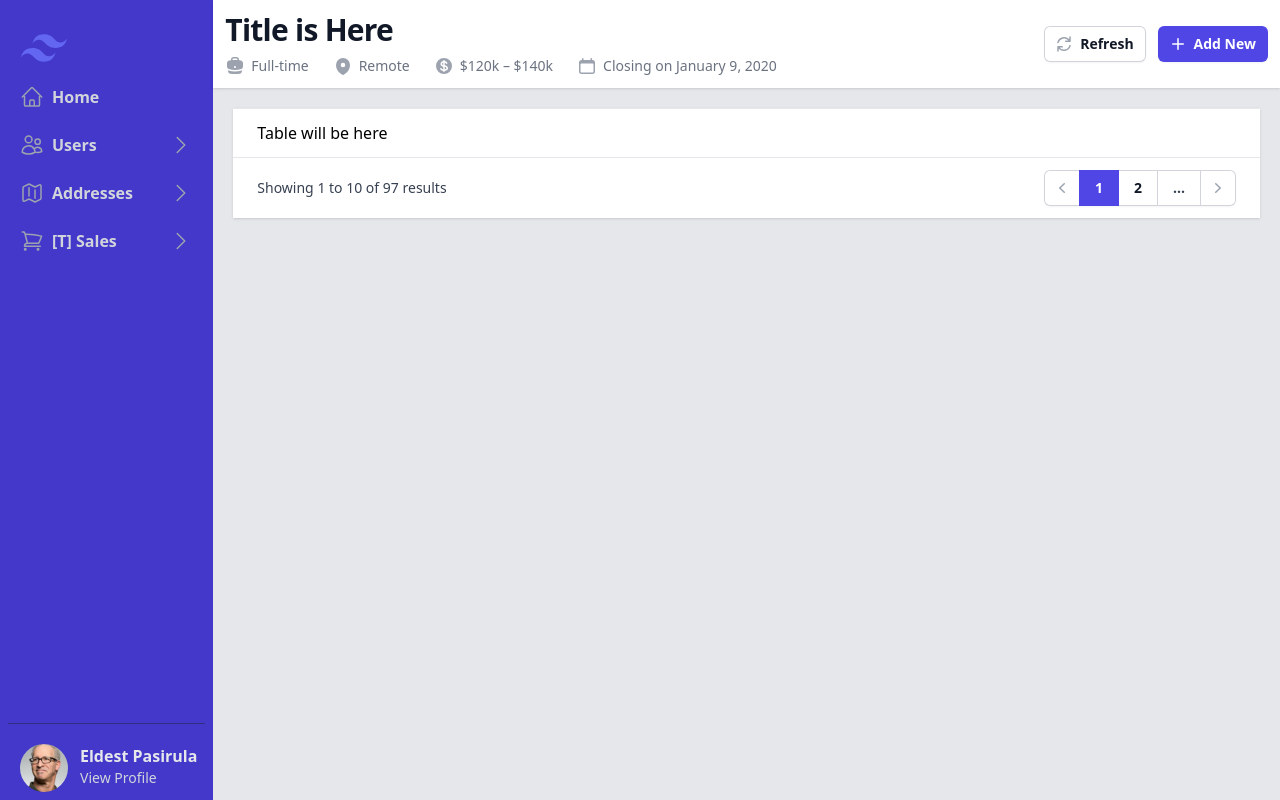
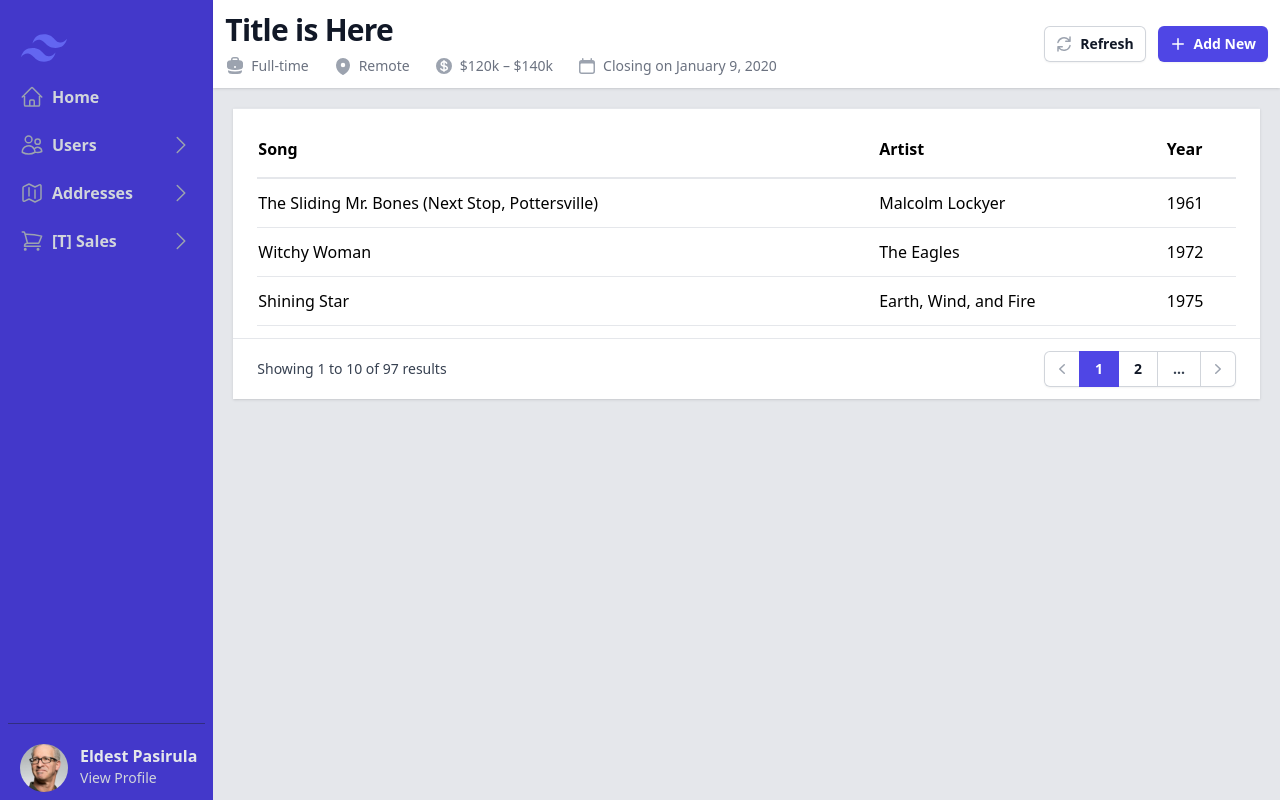
Before and after one commit to aknutman/next-groceries-sales, a Next.js app: page /s/system-master-user-list in a window 1280 px wide. Built offline with nearby package versions, Linux system fonts and the light colour scheme.

Commit message:
table sample

```diff
--- a/components/partial/body.shifter.tsx
+++ b/components/partial/body.shifter.tsx
@@ -78,8 +78,36 @@ export default function BodyShifter() {
 
       <div className="m-5 shadow">
         <div className="flex items-center justify-between border-t border-gray-200 bg-white px-4 py-3 sm:px-6">
-          Table will be here
+          <table className="w-full">
+            <thead>
+              <tr className="border-b-2">
+                <th className="py-4 text-left">Song</th>
+                <th className="py-4 text-left">Artist</th>
+                <th className="py-4 text-left">Year</th>
+              </tr>
+            </thead>
+            <tbody>
+              <tr className="border-b hover:cursor-pointer hover:bg-slate-100">
+                <td className="py-3">
+                  The Sliding Mr. Bones (Next Stop, Pottersville)
+                </td>
+                <td>Malcolm Lockyer</td>
+                <td>1961</td>
+              </tr>
+              <tr className="border-b hover:cursor-pointer hover:bg-slate-100">
+                <td className="py-3">Witchy Woman</td>
+                <td>The Eagles</td>
+                <td>1972</td>
+              </tr>
+              <tr className="border-b hover:cursor-pointer hover:bg-slate-100">
+                <td className="py-3">Shining Star</td>
+                <td>Earth, Wind, and Fire</td>
+                <td>1975</td>
+              </tr>
+            </tbody>
+          </table>
         </div>
+
         <div className="flex items-center justify-between border-t border-gray-200 bg-white px-4 py-3 sm:px-6">
           <div className="sm:flex sm:flex-1 sm:items-center sm:justify-between">
             <div>
```
